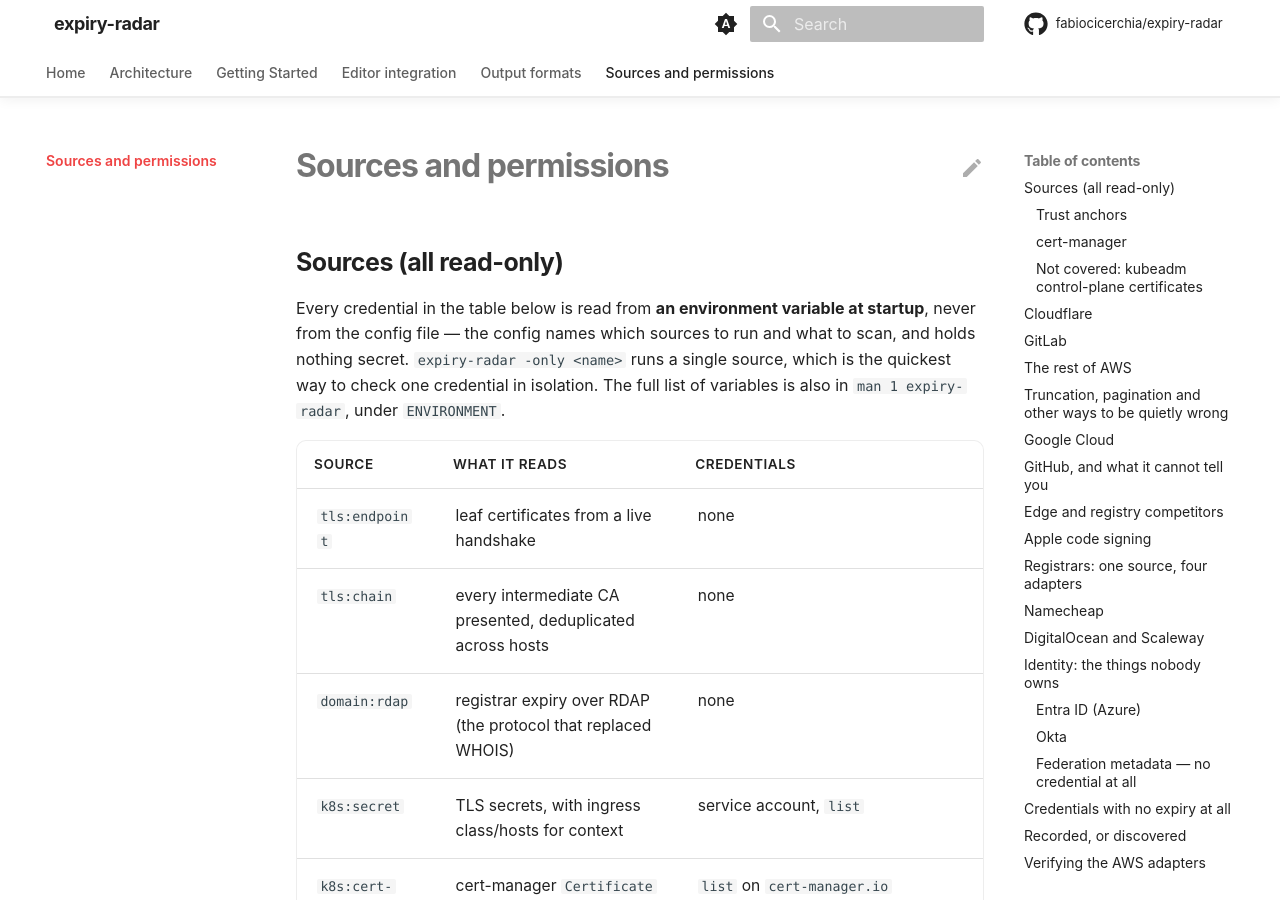
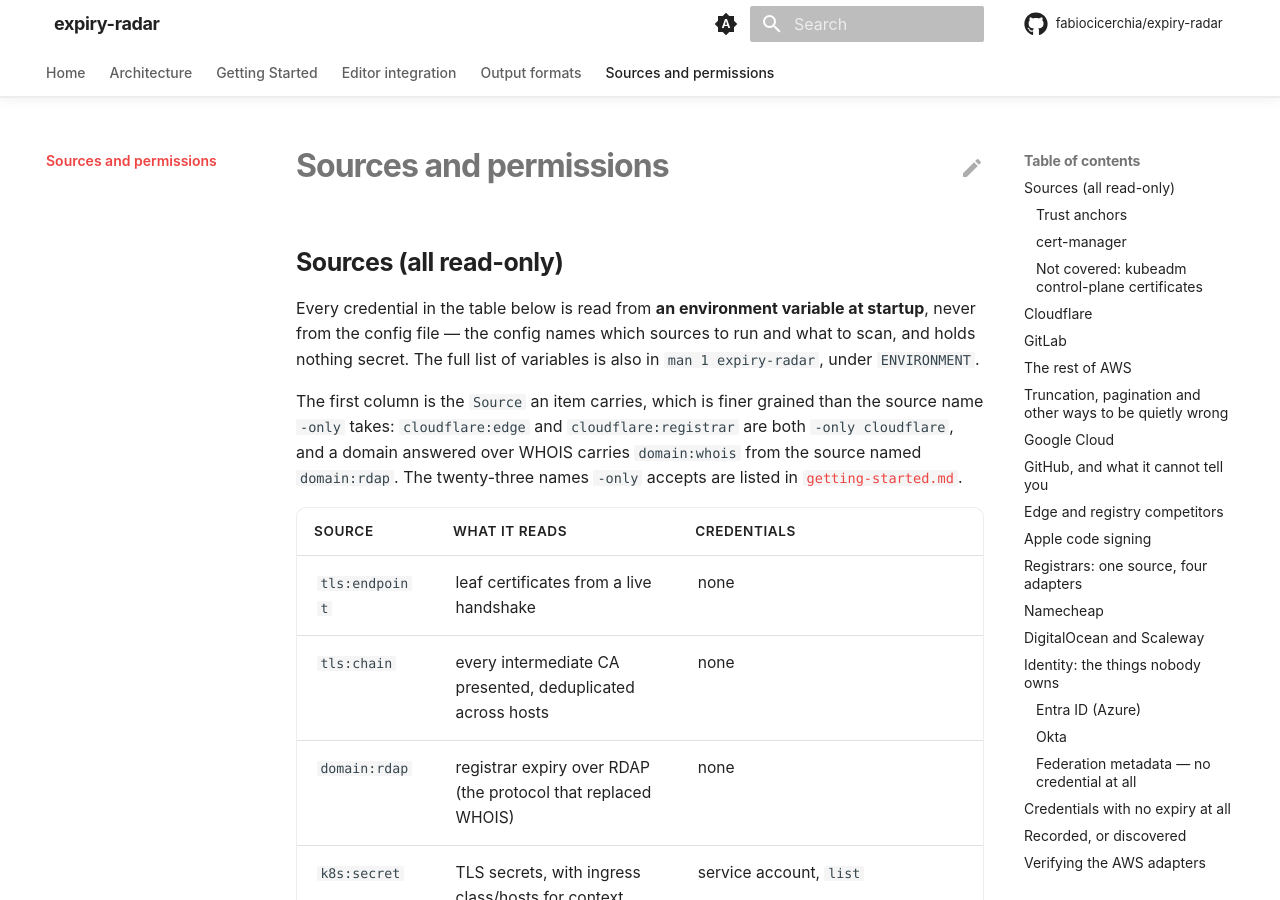
Before and after one commit to fabiocicerchia/expiry-radar, an MkDocs documentation site: the page built from docs/sources.md, in a window 1280 px wide and 900 px high. Built offline with MkDocs 1.6.1 and Material for MkDocs 9.7.7, drawn with Linux system fonts in a browser that asks for light colours; comment, search, counter and statistics services are not loaded.

Commit message:
fix(cli): describe what -only actually narrows
A code review of the three commits before this one found that the
workflow they documented does not work. -only was described as "the
quickest way to check one credential in isolation", but the config is
loaded and validated as a whole before pick() ever runs, so
`-only cloudflare` against a config that also enables gitlab exits 2 on
$GITLAB_TOKEN being unset. Reproduced exactly as written in the example.

Validating the whole config is the right behaviour — a half-broken
config should say so on the run where it broke, not on the day you stop
passing -only — so the fix is to the three places that claimed
otherwise. -only narrows what is collected, not what is validated.

Also from the same review: docs/sources.md put the -only sentence above
a table whose first column is item Source values, and only four of its
fifty rows are names -only accepts. That column is now explained as what
it is — `cloudflare:edge` and `cloudflare:registrar` are both
`-only cloudflare` — and points at the list of names that do work.

And with no config at all, `-only aws` reported "this config built: "
with an empty list, shadowing the "no sources configured" message that
says something useful. pick() now defers to it.

Co-Authored-By: Claude Opus 5 <noreply@anthropic.com>
Claude-Session: https://claude.ai/code/session_012k6FEeP7sCzmNY221ofabP

```diff
--- a/docs/sources.md
+++ b/docs/sources.md
@@ -4,9 +4,14 @@
 
 Every credential in the table below is read from **an environment variable at
 startup**, never from the config file — the config names which sources to run
-and what to scan, and holds nothing secret. `expiry-radar -only <name>` runs a
-single source, which is the quickest way to check one credential in isolation.
-The full list of variables is also in `man 1 expiry-radar`, under `ENVIRONMENT`.
+and what to scan, and holds nothing secret. The full list of variables is also
+in `man 1 expiry-radar`, under `ENVIRONMENT`.
+
+The first column is the `Source` an item carries, which is finer grained than
+the source name `-only` takes: `cloudflare:edge` and `cloudflare:registrar` are
+both `-only cloudflare`, and a domain answered over WHOIS carries
+`domain:whois` from the source named `domain:rdap`. The twenty-three names
+`-only` accepts are listed in [`getting-started.md`](getting-started.md).
 
 | Source | What it reads | Credentials |
 | --- | --- | --- |
```
Also changed, not shown: docs/getting-started.md (+7 -2 lines), examples/multi-provider/README.md (+9 -2 lines), 2 other files.
